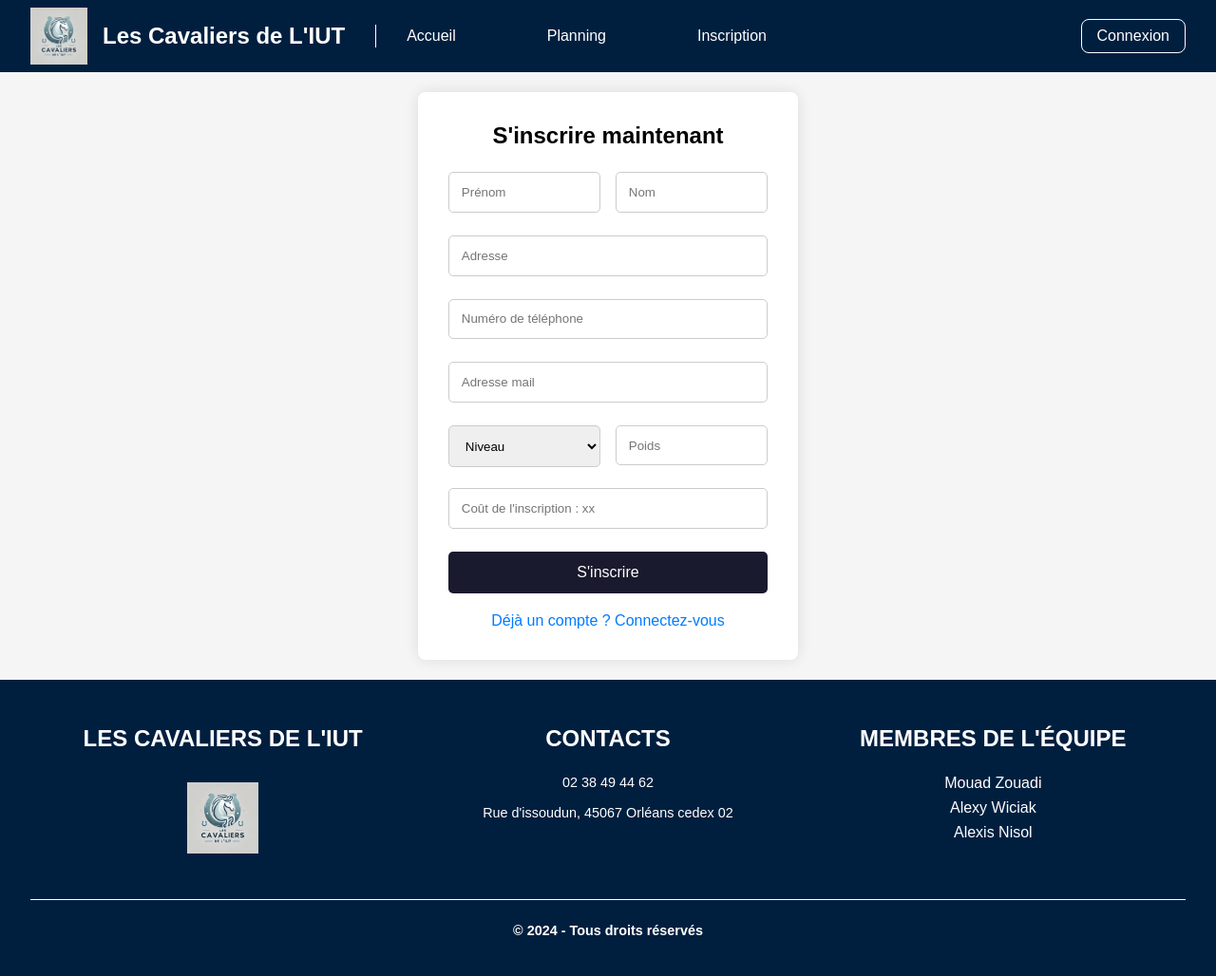
After one commit to alexisnisol/SAE3.02-BDWeb, a PHP site: page /views/auth/register.php in a window 1280 px wide. The commit adds this page. Shown: the whole page at 95% size. Run offline with PHP 8.4, Linux system fonts and the light colour scheme.

Commit message:
Ajout du register (WIP)

```diff
--- a/src/static/css/auth.css
+++ b/src/static/css/auth.css
@@ -1,11 +1,11 @@
 /* Style global */
-body {
+.login {
     font-family: Arial, sans-serif;
     background-color: #f5f5f5;
     display: flex;
     justify-content: center;
     align-items: center;
-    height: 100vh;
+    height: 80vh;
     margin: 0;
 }
 
@@ -31,8 +31,7 @@ body {
 }
 
 /* Champs d'entrée */
-input[type="email"],
-input[type="password"] {
+input {
     width: 100%;
     padding: 0.8rem;
     margin-bottom: 0.5rem;
@@ -64,3 +63,36 @@ button {
 button:hover {
     background-color: #0e0e17;
 }
+
+
+.register-link {
+    display: block;
+    text-align: center;
+    margin-top: 20px;
+    color: #007BFF;
+    text-decoration: none;
+}
+
+.register-link:hover {
+    text-decoration: underline;
+}
+
+/* Style pour organiser les champs côte à côte */
+.input-row {
+    display: flex;
+    gap: 1rem;
+}
+
+/* Ajustement pour les champs alignés */
+.input-row .input-container {
+    flex: 1;
+}
+
+/* Style pour le menu déroulant */
+select {
+    width: 100%;
+    padding: 0.8rem;
+    border: 1px solid #ccc;
+    border-radius: 5px;
+    box-sizing: border-box;
+}
--- /dev/null
+++ b/src/views/auth/register.php
@@ -0,0 +1,78 @@
+<?php
+
+    require_once '../../_inc/auth.php';
+
+    //if is post request
+    if($_SERVER['REQUEST_METHOD'] === 'POST'){
+        //get post data
+        $email = $_POST['email'];
+        $password = $_POST['password'];
+        $error = checkLoginForm($email, $password);
+    }
+
+?>
+
+<!DOCTYPE html>
+<html lang="fr">
+<head>
+    <meta charset="UTF-8">
+    <meta name="viewport" content="width=device-width, initial-scale=1.0">
+    <link rel="stylesheet" href="/static/css/auth.css">
+    <link rel="stylesheet" href="/static/css/header.css">
+    <link rel="stylesheet" href="/static/css/footer.css">
+    <title>Inscription</title>
+</head>
+<body>
+    <?php include '../../_inc/header.php'?>
+    <main class="login">
+        <div class="login-container">
+            <h2>S'inscrire maintenant</h2>
+
+            <form action="#" method="post">
+                <div class="input-row">
+                    <div class="input-container">
+                        <input type="text" placeholder="Prénom" required>
+                    </div>
+                    <div class="input-container">
+                        <input type="text" placeholder="Nom" required>
+                    </div>
+                </div>
+
+                <div class="input-container">
+                    <input type="text" placeholder="Adresse" required>
+                </div>
+
+                <div class="input-container">
+                    <input type="tel" placeholder="Numéro de téléphone" required>
+                </div>
+
+                <div class="input-container">
+                    <input type="email" placeholder="Adresse mail" required>
+                </div>
+
+                <div class="input-row">
+                    <div class="input-container">
+                        <select required>
+                            <option value="" disabled selected>Niveau</option>
+                            <option value="debutant">Débutant</option>
+                            <option value="intermediaire">Intermédiaire</option>
+                            <option value="avance">Avancé</option>
+                        </select>
+                    </div>
+                    <div class="input-container">
+                        <input type="number" placeholder="Poids" required>
+                    </div>
+                </div>
+                <div class="input-container">
+                    <input type="text" placeholder="Coût de l'inscription : xx" required>
+                </div>
+                <button type="submit">S'inscrire</button>
+            </form>
+
+            <a href="./login.php" class="register-link">Déjà un compte ? Connectez-vous</a>
+        </div>
+    </main>
+</body>
+
+<?php include '../../_inc/footer.php'?>
+</html>
```
